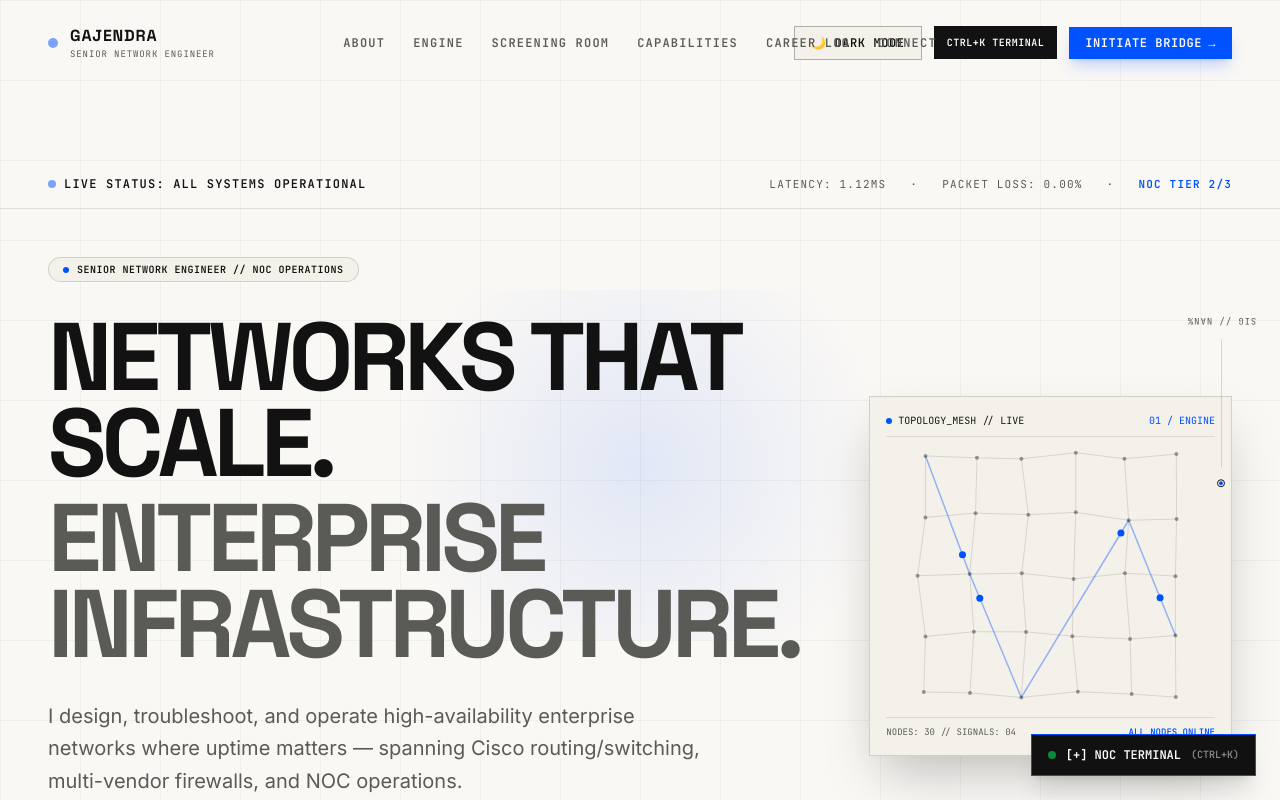
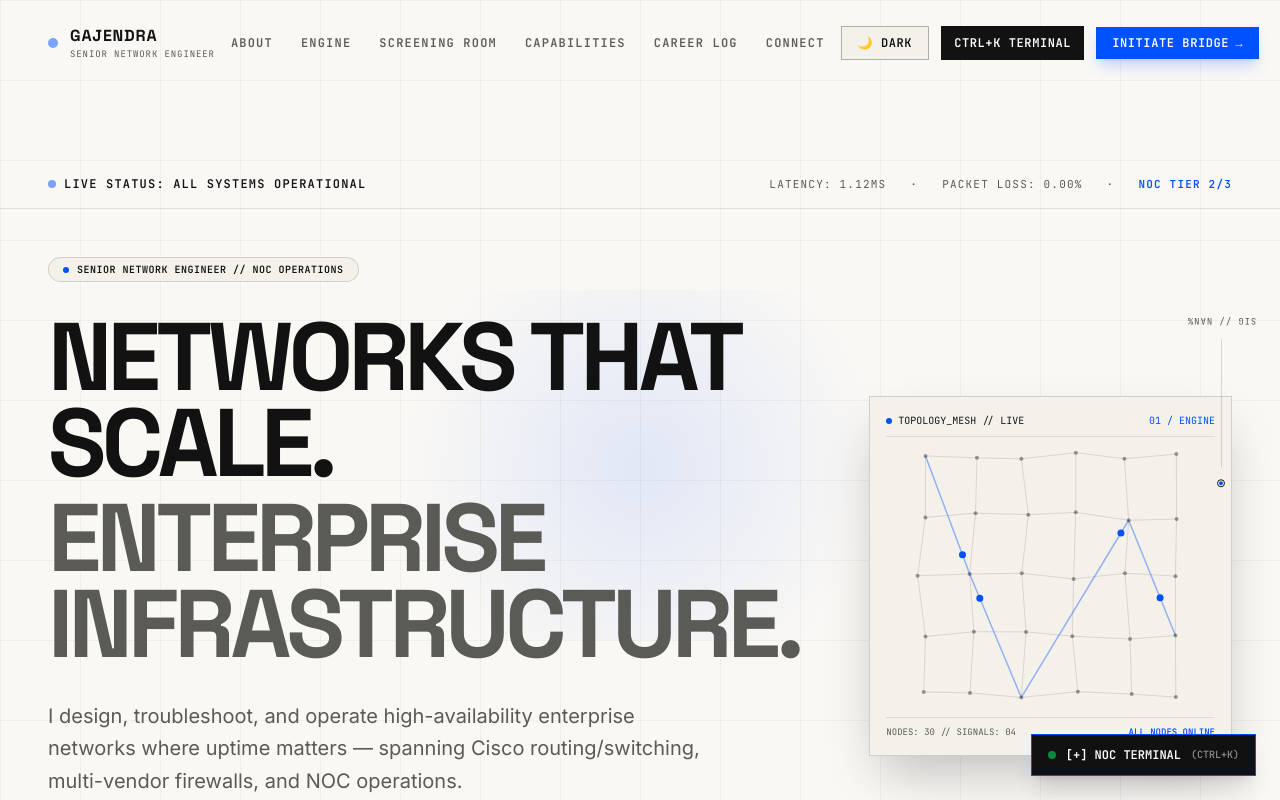
Before and after one commit to gajendrarjpt/gajendra-portfolio-3---Made-by-antigravity, a React (Vite) app: page / in a window 1280 px wide. Shown: the top 800 px of the page. Built offline with nearby package versions, Linux system fonts and the light colour scheme.

Commit message:
Fix navigation positioning, button overlap and section responsive layout

```diff
--- a/src/components/expertise/CapabilitiesIndex.jsx
+++ b/src/components/expertise/CapabilitiesIndex.jsx
@@ -67,7 +67,7 @@ export default function CapabilitiesIndex() {
           </div>
 
           {/* Right Detail Box */}
-          <div className="lg:col-span-6 relative border border-[#1F1F1F] bg-[#0A0A0A] p-8 md:p-10 flex flex-col justify-between h-[480px] overflow-hidden shadow-2xl">
+          <div className="lg:col-span-6 relative border border-[#1F1F1F] bg-[#0A0A0A] p-6 sm:p-8 md:p-10 flex flex-col justify-between min-h-[480px] overflow-hidden shadow-2xl">
             <div className="flex justify-between items-center font-mono text-xs text-[#888888] uppercase border-b border-[#1F1F1F] pb-4">
               <span className="flex items-center gap-2">
                 <span className="w-2 h-2 rounded-full bg-[#00FF66]" />
--- a/src/components/navigation/SlyNav.jsx
+++ b/src/components/navigation/SlyNav.jsx
@@ -33,27 +33,27 @@ export default function SlyNav({ onOpenTerminal, onOpenBridge }) {
             : 'py-6 bg-transparent'
         }`}
       >
-        <div className="max-w-7xl mx-auto px-6 md:px-12 flex items-center justify-between">
+        <div className="max-w-7xl mx-auto px-6 md:px-12 flex items-center justify-between gap-4 relative">
           {/* Brand Mark & Live Ticker Dot */}
-          <a href="#" className="flex items-center gap-3 group">
+          <a href="#" className="flex items-center gap-3 group shrink-0">
             <span className="w-2.5 h-2.5 rounded-full bg-[#0052FF] dark:bg-[#00FF66] animate-pulse" />
             <div className="flex flex-col">
-              <span className="font-display font-bold text-base tracking-wider uppercase text-[#121212] dark:text-white group-hover:text-[#0052FF] dark:group-hover:text-[#00FF66] transition-colors">
+              <span className="font-display font-bold text-sm sm:text-base tracking-wider uppercase text-[#121212] dark:text-white group-hover:text-[#0052FF] dark:group-hover:text-[#00FF66] transition-colors">
                 GAJENDRA
               </span>
-              <span className="font-mono text-[9px] text-[#5A5A57] dark:text-[#888888] tracking-widest uppercase">
+              <span className="font-mono text-[8px] sm:text-[9px] text-[#5A5A57] dark:text-[#888888] tracking-widest uppercase">
                 SENIOR NETWORK ENGINEER
               </span>
             </div>
           </a>
 
-          {/* Desktop Nav Links */}
-          <nav className="absolute left-1/2 -translate-x-1/2 hidden lg:flex items-center gap-7 font-mono text-xs font-semibold tracking-widest uppercase">
+          {/* Desktop Nav Links (Clean Flex Center, No Absolute Overlap) */}
+          <nav className="hidden xl:flex items-center gap-5 xl:gap-7 font-mono text-xs font-semibold tracking-widest uppercase shrink">
             {navLinks.map((link) => (
               <a
                 key={link.label}
                 href={link.href}
-                className="text-[#5A5A57] dark:text-[#888888] hover:text-[#121212] dark:hover:text-white transition-colors duration-200 relative py-1 group"
+                className="text-[#5A5A57] dark:text-[#888888] hover:text-[#121212] dark:hover:text-white transition-colors duration-200 relative py-1 whitespace-nowrap group"
               >
                 {link.label}
                 <span className="absolute bottom-0 left-0 w-0 h-[1.5px] bg-[#0052FF] dark:bg-[#00FF66] transition-all duration-300 group-hover:w-full" />
@@ -62,7 +62,7 @@ export default function SlyNav({ onOpenTerminal, onOpenBridge }) {
           </nav>
 
           {/* Action Controls: Theme Switcher + Terminal + Bridge */}
-          <div className="hidden sm:flex items-center gap-3">
+          <div className="hidden md:flex items-center gap-2 sm:gap-3 shrink-0">
             {/* Prominent Dark/Light Theme Button */}
             <button
               type="button"
@@ -70,16 +70,16 @@ export default function SlyNav({ onOpenTerminal, onOpenBridge }) {
                 e.stopPropagation();
                 toggleTheme();
               }}
-              className="font-mono text-xs font-bold tracking-wider uppercase px-4 py-2 border border-[#121212]/30 dark:border-[#2A2A2A] hover:border-[#121212] dark:hover:border-white bg-[#F4F1EA] dark:bg-[#111111] text-[#121212] dark:text-white transition-all flex items-center gap-2 cursor-pointer pointer-events-auto"
+              className="font-mono text-[11px] sm:text-xs font-bold tracking-wider uppercase px-3 sm:px-4 py-2 border border-[#121212]/30 dark:border-[#2A2A2A] hover:border-[#121212] dark:hover:border-white bg-[#F4F1EA] dark:bg-[#111111] text-[#121212] dark:text-white transition-all flex items-center gap-1.5 cursor-pointer pointer-events-auto shrink-0"
               title="Toggle Dark / Light Theme"
             >
-              <span>{theme === 'dark' ? '☀️ LIGHT MODE' : '🌙 DARK MODE'}</span>
+              <span>{theme === 'dark' ? '☀️ LIGHT' : '🌙 DARK'}</span>
             </button>
 
             <button
               type="button"
               onClick={onOpenTerminal}
-              className="font-mono text-[10px] font-bold px-3 py-2 bg-[#121212] dark:bg-[#111111] hover:bg-[#0052FF] text-white border border-[#121212] dark:border-[#2A2A2A] uppercase tracking-wider transition-all cursor-pointer pointer-events-auto"
+              className="font-mono text-[10px] sm:text-xs font-bold px-2.5 sm:px-3 py-2 bg-[#121212] dark:bg-[#111111] hover:bg-[#0052FF] text-white border border-[#121212] dark:border-[#2A2A2A] uppercase tracking-wider transition-all cursor-pointer pointer-events-auto shrink-0"
             >
               CTRL+K TERMINAL
             </button>
@@ -87,15 +87,15 @@ export default function SlyNav({ onOpenTerminal, onOpenBridge }) {
             <button
               type="button"
               onClick={onOpenBridge}
-              className="font-mono text-xs font-bold px-4 py-2 bg-[#0052FF] hover:bg-[#0042D0] text-white uppercase tracking-wider transition-all flex items-center gap-1.5 shadow-lg shadow-[#0052FF]/20 cursor-pointer pointer-events-auto"
+              className="font-mono text-[11px] sm:text-xs font-bold px-3.5 sm:px-4 py-2 bg-[#0052FF] hover:bg-[#0042D0] text-white uppercase tracking-wider transition-all flex items-center gap-1.5 shadow-lg shadow-[#0052FF]/20 cursor-pointer pointer-events-auto shrink-0 whitespace-nowrap"
             >
               <span>INITIATE BRIDGE</span>
               <span>→</span>
             </button>
           </div>
 
-          {/* Mobile Menu Toggle & Theme Switcher */}
-          <div className="lg:hidden flex items-center gap-2">
+          {/* Mobile/Tablet Menu Toggle & Theme Switcher */}
+          <div className="xl:hidden flex items-center gap-2">
             <button
               type="button"
               onClick={(e) => {
@@ -111,6 +111,7 @@ export default function SlyNav({ onOpenTerminal, onOpenBridge }) {
               type="button"
               onClick={() => setMobileMenuOpen(!mobileMenuOpen)}
               className="flex flex-col items-end gap-1.5 p-2 focus:outline-none cursor-pointer pointer-events-auto"
+              aria-label="Toggle Navigation Menu"
             >
               <div className={`h-[2px] bg-[#121212] dark:bg-white transition-all ${mobileMenuOpen ? 'w-6 rotate-45 translate-y-2' : 'w-6'}`} />
               <div className={`h-[2px] bg-[#121212] dark:bg-white transition-all ${mobileMenuOpen ? 'opacity-0 w-6' : 'w-4'}`} />
@@ -122,7 +123,7 @@ export default function SlyNav({ onOpenTerminal, onOpenBridge }) {
 
       {/* Mobile Menu Drawer */}
       <div
-        className={`fixed inset-0 z-30 bg-[#FAF8F5] dark:bg-[#000000] flex flex-col justify-between p-8 lg:hidden transition-all duration-500 ${
+        className={`fixed inset-0 z-30 bg-[#FAF8F5] dark:bg-[#000000] flex flex-col justify-between p-8 xl:hidden transition-all duration-500 ${
           mobileMenuOpen ? 'opacity-100 pointer-events-auto translate-y-0' : 'opacity-0 pointer-events-none -translate-y-full'
         }`}
       >
--- a/src/components/notes/ScreeningRoom.jsx
+++ b/src/components/notes/ScreeningRoom.jsx
@@ -30,7 +30,7 @@ export default function ScreeningRoom() {
           {featuredProjects.map((proj) => (
             <div
               key={proj.id}
-              className="snap-start shrink-0 w-[340px] sm:w-[480px] md:w-[580px] border border-[#1F1F1F] bg-[#0A0A0A] p-8 md:p-10 flex flex-col justify-between hover:border-[#0052FF] transition-all group"
+              className="snap-start shrink-0 w-[290px] sm:w-[440px] md:w-[540px] max-w-[85vw] border border-[#1F1F1F] bg-[#0A0A0A] p-6 sm:p-8 md:p-10 flex flex-col justify-between hover:border-[#0052FF] transition-all group"
             >
               <div className="flex flex-col gap-6">
                 <div className="flex justify-between items-center font-mono text-xs">
@@ -87,7 +87,7 @@ export default function ScreeningRoom() {
           {engineeringNotes.map((note) => (
             <div
               key={note.id}
-              className="snap-start shrink-0 w-[320px] sm:w-[420px] md:w-[480px] border border-[#1F1F1F] bg-[#0A0A0A] p-8 flex flex-col justify-between hover:border-white transition-all group"
+              className="snap-start shrink-0 w-[280px] sm:w-[380px] md:w-[450px] max-w-[85vw] border border-[#1F1F1F] bg-[#0A0A0A] p-6 sm:p-8 flex flex-col justify-between hover:border-white transition-all group"
             >
               <div className="flex flex-col gap-6">
                 <div className="flex justify-between items-baseline font-mono text-xs border-b border-[#1F1F1F] pb-4">
```
Also changed, not shown: src/components/lab/IntelligenceEngine.jsx (+6 -6 lines).
